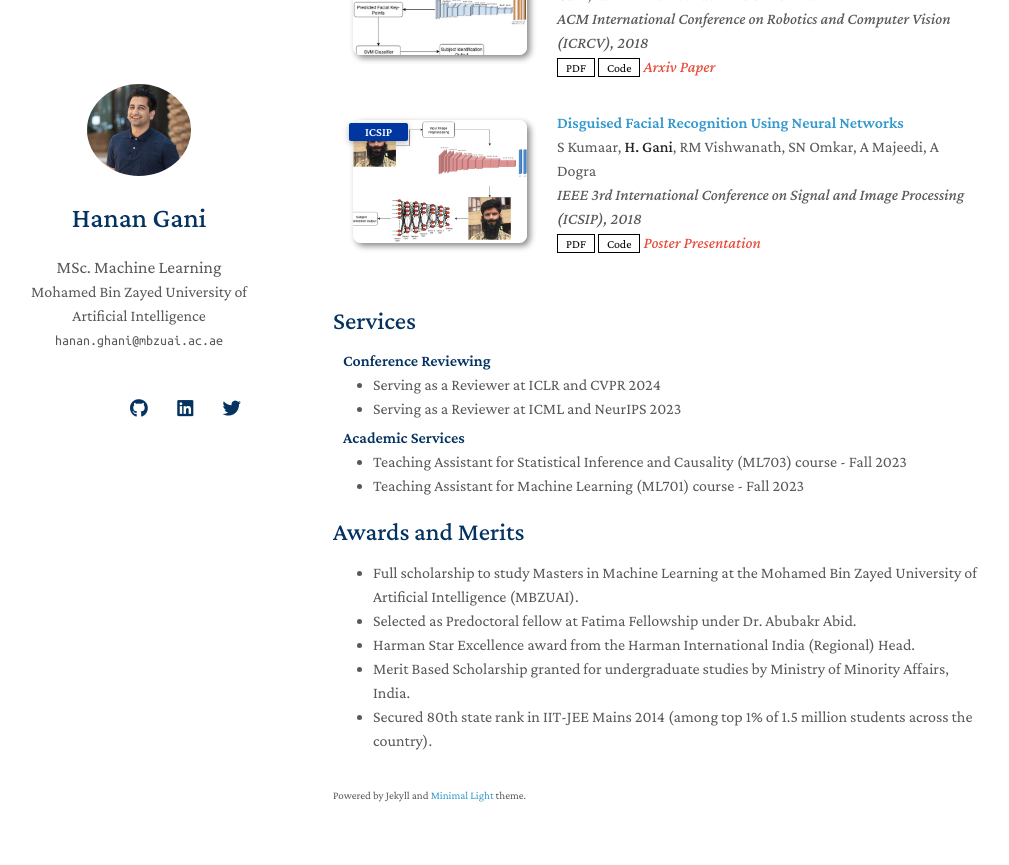
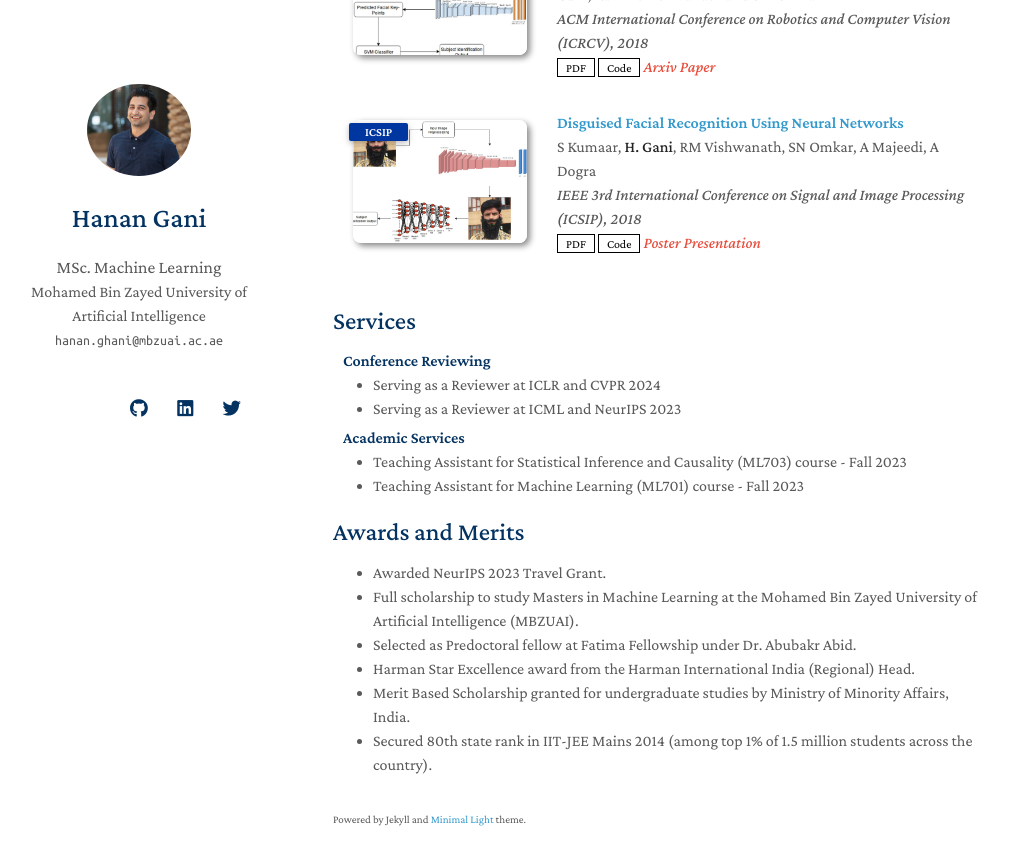
Before and after one commit to muhammadsaadkhankor/muhammadsaadkhankor.github.io, a Jekyll site: the page built from index.md, in a window 1280 px wide and 900 px high, scrolled down 1728 px. Shown: the top 865 px of the window, without its empty margins (137-1146 px from the left). Built offline with Jekyll 4.4.1, drawn with Linux system fonts in a browser that asks for light colours; nearby versions of some CDN libraries; a style sheet for code colours, icons or effects is not loaded; our own code applies the rules of GitHub Pages for plain Markdown files.

Commit message:
Update services.md

```diff
--- a/_includes/services.md
+++ b/_includes/services.md
@@ -20,6 +20,7 @@
 <!-- <h4 style="margin:0 10px 0;">Work Experience</h4> -->
 
 <ul style="margin:0 0 5px;">
+  <li><a href="https://nips.cc/"><autocolor>Awarded NeurIPS 2023 Travel Grant.</autocolor></a></li>
   <li><a href="http://www.mbzuai.ac.ae"><autocolor>Full scholarship to study Masters in Machine Learning at the Mohamed Bin Zayed University of Artificial Intelligence (MBZUAI).</autocolor></a></li>
   <li><a href="https://www.fatimafellowship.com/"><autocolor>Selected as Predoctoral fellow at Fatima Fellowship under Dr. Abubakr Abid.</autocolor></a></li>
   <li><a href="https://www.harman.com/India"><autocolor>Harman Star Excellence award from the Harman International India (Regional) Head.</autocolor></a></li>
```
